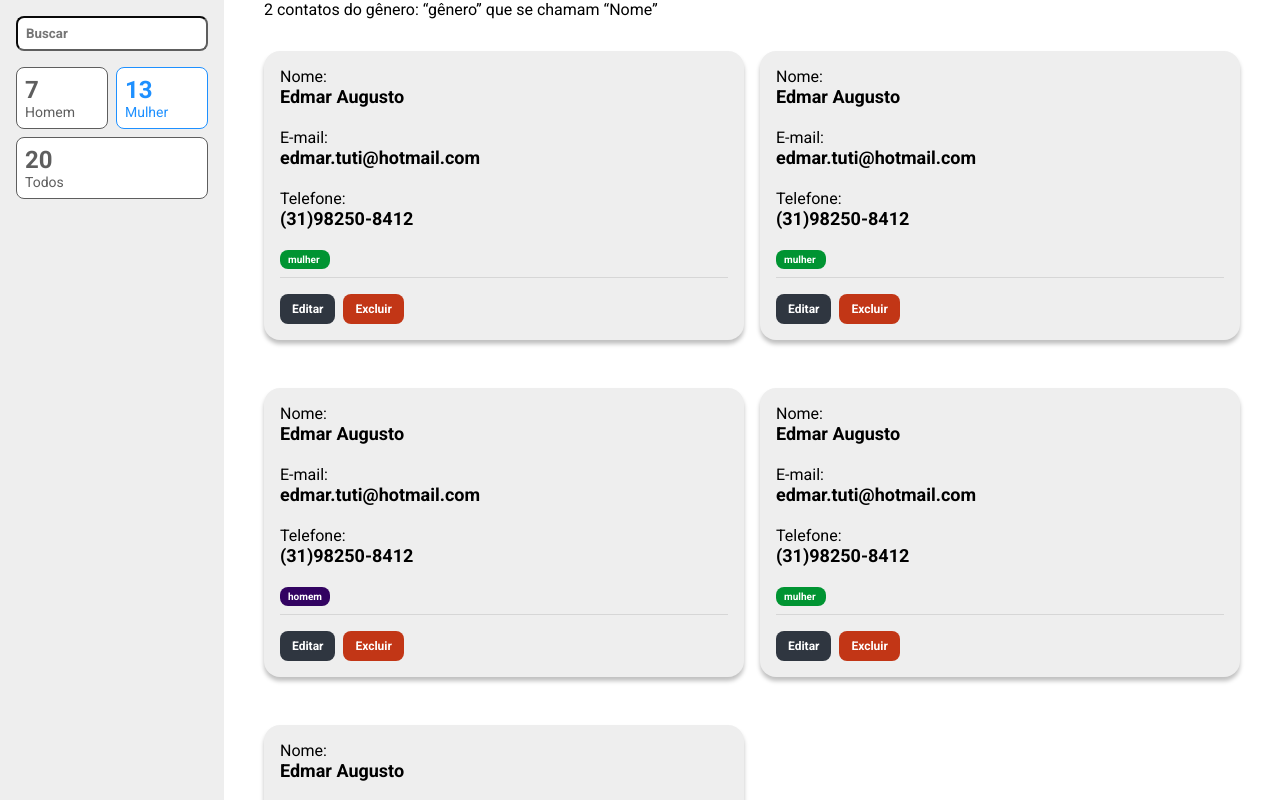
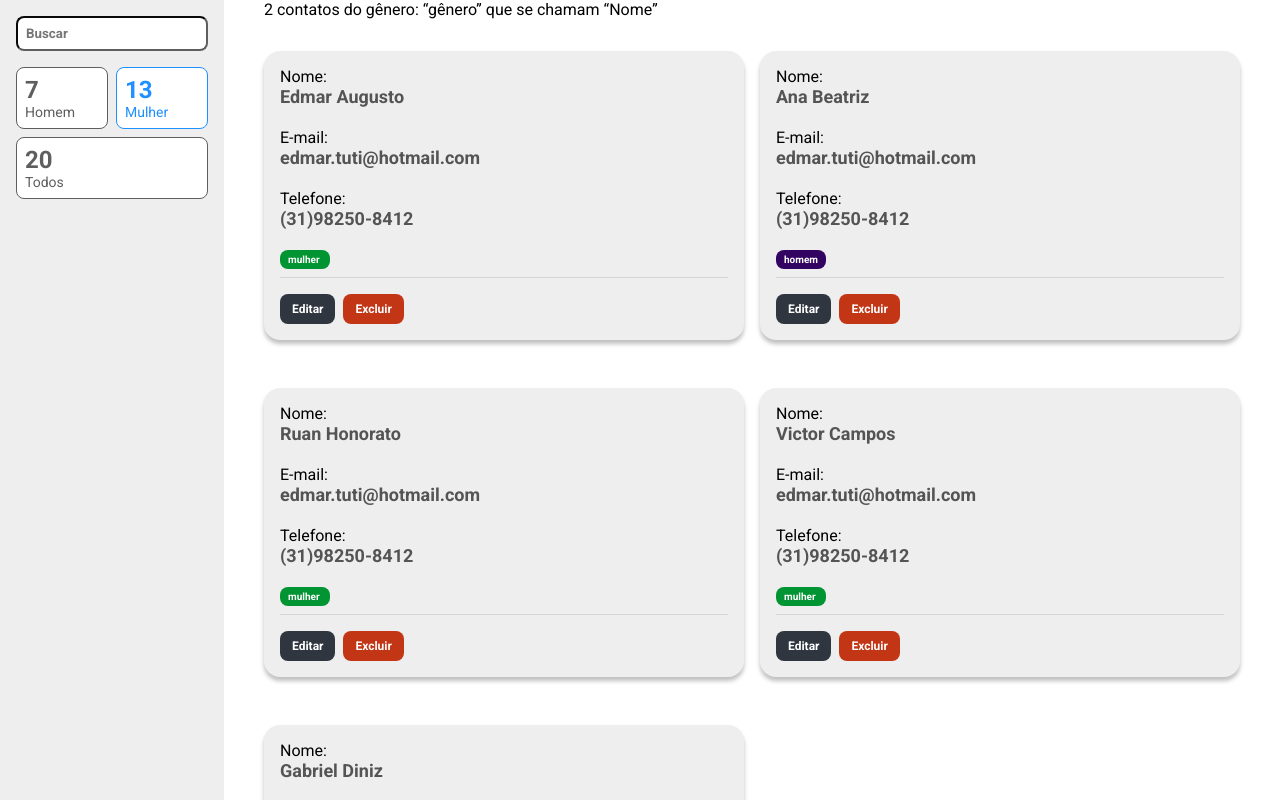
Before and after one commit to EdmarAugust0/lista-de-contatos, a React (Create React App) app: page / in a window 1280 px wide. Built offline with nearby package versions, Linux system fonts and the light colour scheme.

Commit message:
criamos a interação com os botões salvar e cancelar junto ao contato

```diff
--- a/src/components/Contato/index.tsx
+++ b/src/components/Contato/index.tsx
@@ -1,32 +1,79 @@
-import { useState } from 'react'
+import { useDispatch } from 'react-redux'
+import { useEffect, useState } from 'react'
 
 import { Dados } from '../../styles'
+import { editar, remover } from '../../store/reducers/contatos'
+import ContatoClass from '../../models/Contato'
 
 import * as S from './styles'
-import * as enums from '../../utils/enums/Contato'
 
-type Props = {
-  nome: string
-  email: string
-  tell: string
-  genero: enums.Genero
-}
+type Props = ContatoClass
 
-const Contato = ({ email, genero, nome, tell }: Props) => {
+const Contato = ({
+  nome: nomeOriginal,
+  email: emailOriginal,
+  tell: tellOriginal,
+  genero,
+  id
+}: Props) => {
+  const dispatch = useDispatch()
   const [estaEditando, setEstaEditando] = useState(false)
+  const [nome, setNome] = useState('')
+  const [email, setEmail] = useState('')
+  const [tell, setTell] = useState('')
+
+  useEffect(() => {
+    if (nomeOriginal.length > 0) {
+      setNome(nomeOriginal)
+    }
+  }, [nomeOriginal])
+
+  useEffect(() => {
+    if (emailOriginal.length > 0) {
+      setEmail(emailOriginal)
+    }
+  }, [emailOriginal])
+
+  useEffect(() => {
+    if (tellOriginal.length > 0) {
+      setTell(tellOriginal)
+    }
+  }, [tellOriginal])
+
+  function cancelaEdicao() {
+    setEstaEditando(false)
+    setNome(nomeOriginal)
+    setEmail(emailOriginal)
+    setTell(tellOriginal)
+  }
 
   return (
     <S.Card>
       <label>Nome:</label>
-      <Dados as="textarea" value={nome}>
+      <Dados
+        disabled={!estaEditando}
+        as="textarea"
+        value={nome}
+        onChange={(evento) => setNome(evento.target.value)}
+      >
         Nome do Contato
       </Dados>
       <label>E-mail:</label>
-      <Dados as="textarea" value={email}>
+      <Dados
+        disabled={!estaEditando}
+        as="textarea"
+        value={email}
+        onChange={(evento) => setEmail(evento.target.value)}
+      >
         {email}
       </Dados>
       <label>Telefone:</label>
-      <Dados as="textarea" value={tell}>
+      <Dados
+        disabled={!estaEditando}
+        as="textarea"
+        value={tell}
+        onChange={(evento) => setTell(evento.target.value)}
+      >
         {tell}
       </Dados>
       <S.GeneroTag as="p" genero={genero}>
@@ -35,11 +82,24 @@ const Contato = ({ email, genero, nome, tell }: Props) => {
       <S.BarraAcoes>
         {estaEditando ? (
           <>
-            <S.BotaoSalvar>Salvar</S.BotaoSalvar>
-            <S.BotaoCancelarExcluir
+            <S.BotaoSalvar
               as="button"
-              onClick={() => setEstaEditando(false)}
+              onClick={() => {
+                dispatch(
+                  editar({
+                    nome,
+                    email,
+                    tell,
+                    genero,
+                    id
+                  })
+                )
+                setEstaEditando(false)
+              }}
             >
+              Salvar
+            </S.BotaoSalvar>
+            <S.BotaoCancelarExcluir as="button" onClick={cancelaEdicao}>
               Cancelar
             </S.BotaoCancelarExcluir>
           </>
@@ -48,7 +108,12 @@ const Contato = ({ email, genero, nome, tell }: Props) => {
             <S.Botao as="button" onClick={() => setEstaEditando(true)}>
               Editar
             </S.Botao>
-            <S.BotaoCancelarExcluir>Excluir</S.BotaoCancelarExcluir>
+            <S.BotaoCancelarExcluir
+              as="button"
+              onClick={() => dispatch(remover(id))}
+            >
+              Excluir
+            </S.BotaoCancelarExcluir>
           </>
         )}
       </S.BarraAcoes>
--- a/src/containers/ListaDeContatos/index.tsx
+++ b/src/containers/ListaDeContatos/index.tsx
@@ -1,60 +1,32 @@
+import { useSelector } from 'react-redux'
+
 import Contato from '../../components/Contato'
 import { Container } from './styles'
+import { RootReducer } from '../../store'
 
-import * as enums from '../../utils/enums/Contato'
-
-const contatos = [
-  {
-    nome: 'Edmar Augusto',
-    email: 'edmar.tuti@hotmail.com',
-    tell: '(31)98250-8412',
-    genero: enums.Genero.MULHER
-  },
-  {
-    nome: 'Edmar Augusto',
-    email: 'edmar.tuti@hotmail.com',
-    tell: '(31)98250-8412',
-    genero: enums.Genero.MULHER
-  },
-  {
-    nome: 'Edmar Augusto',
-    email: 'edmar.tuti@hotmail.com',
-    tell: '(31)98250-8412',
-    genero: enums.Genero.HOMEM
-  },
-  {
-    nome: 'Edmar Augusto',
-    email: 'edmar.tuti@hotmail.com',
-    tell: '(31)98250-8412',
-    genero: enums.Genero.MULHER
-  },
-  {
-    nome: 'Edmar Augusto',
-    email: 'edmar.tuti@hotmail.com',
-    tell: '(31)98250-8412',
-    genero: enums.Genero.HOMEM
-  }
-]
-
-const ListaDeContatos = () => (
+const ListaDeContatos = () => {
+  const { itens } = useSelector((state: RootReducer) => state.contatos)
+  return (
     <Container>
       <p>
         2 contatos do gênero: &ldquo;gênero&rdquo; que se chamam
         &ldquo;Nome&rdquo;
       </p>
       <ul>
-      {contatos.map((t) => (
-        <li key={t.nome}>
+        {itens.map((c) => (
+          <li key={c.nome}>
             <Contato
-            nome={t.nome}
-            email={t.email}
-            tell={t.tell}
-            genero={t.genero}
+              nome={c.nome}
+              email={c.email}
+              tell={c.tell}
+              genero={c.genero}
+              id={c.id}
             />
           </li>
         ))}
       </ul>
     </Container>
   )
+}
 
 export default ListaDeContatos
--- a/src/store/reducers/contatos.ts
+++ b/src/store/reducers/contatos.ts
@@ -4,52 +4,71 @@ import Contato from '../../models/Contato'
 
 import * as enums from '../../utils/enums/Contato'
 
+type ContatosState = {
+  itens: Contato[]
+}
+
+const initialState: ContatosState = {
+  itens: [
+    {
+      nome: 'Edmar Augusto',
+      email: 'edmar.tuti@hotmail.com',
+      tell: '(31)98250-8412',
+      genero: enums.Genero.MULHER,
+      id: 1
+    },
+    {
+      nome: 'Ana Beatriz',
+      email: 'edmar.tuti@hotmail.com',
+      tell: '(31)98250-8412',
+      genero: enums.Genero.HOMEM,
+      id: 2
+    },
+    {
+      nome: 'Ruan Honorato',
+      email: 'edmar.tuti@hotmail.com',
+      tell: '(31)98250-8412',
+      genero: enums.Genero.MULHER,
+      id: 3
+    },
+    {
+      nome: 'Victor Campos',
+      email: 'edmar.tuti@hotmail.com',
+      tell: '(31)98250-8412',
+      genero: enums.Genero.MULHER,
+      id: 4
+    },
+    {
+      nome: 'Gabriel Diniz',
+      email: 'edmar.tuti@hotmail.com',
+      tell: '(31)98250-8412',
+      genero: enums.Genero.HOMEM,
+      id: 5
+    }
+  ]
+}
+
 const contatosSlice = createSlice({
   name: 'contatos',
-  initialState: [
-    new Contato(
-      'Edmar Augusto',
-      'edmar.tuti@hotmail.com',
-      '(31)98250-8412',
-      enums.Genero.MULHER,
-      1
-    ),
-    new Contato(
-      'Edmar Augusto',
-      'edmar.tuti@hotmail.com',
-      '(31)98250-8412',
-      enums.Genero.HOMEM,
-      2
-    ),
-    new Contato(
-      'Edmar Augusto',
-      'edmar.tuti@hotmail.com',
-      '(31)98250-8412',
-      enums.Genero.MULHER,
-      3
-    ),
-    new Contato(
-      'Edmar Augusto',
-      'edmar.tuti@hotmail.com',
-      '(31)98250-8412',
-      enums.Genero.MULHER,
-      4
-    ),
-    new Contato(
-      'Edmar Augusto',
-      'edmar.tuti@hotmail.com',
-      '(31)98250-8412',
-      enums.Genero.HOMEM,
-      5
-    )
-  ],
+  initialState,
   reducers: {
     remover: (state, action: PayloadAction<number>) => {
-      state = state.filter((contato) => contato.id !== action.payload)
+      state.itens = [
+        ...state.itens.filter((contato) => contato.id !== action.payload)
+      ]
+    },
+    editar: (state, action: PayloadAction<Contato>) => {
+      const indexContato = state.itens.findIndex(
+        (c) => c.id === action.payload.id
+      )
+
+      if (indexContato >= 0) {
+        state.itens[indexContato] = action.payload
+      }
     }
   }
 })
 
-export const { remover } = contatosSlice.actions
+export const { remover, editar } = contatosSlice.actions
 
 export default contatosSlice.reducer
```
Lines whose indentation alone changed are shown as unchanged.
